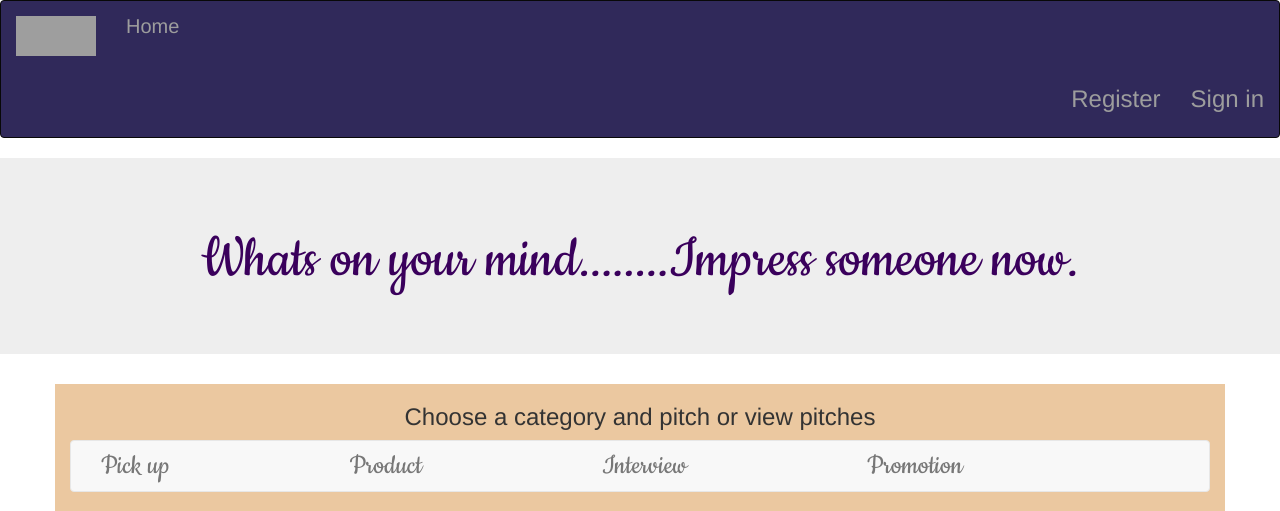
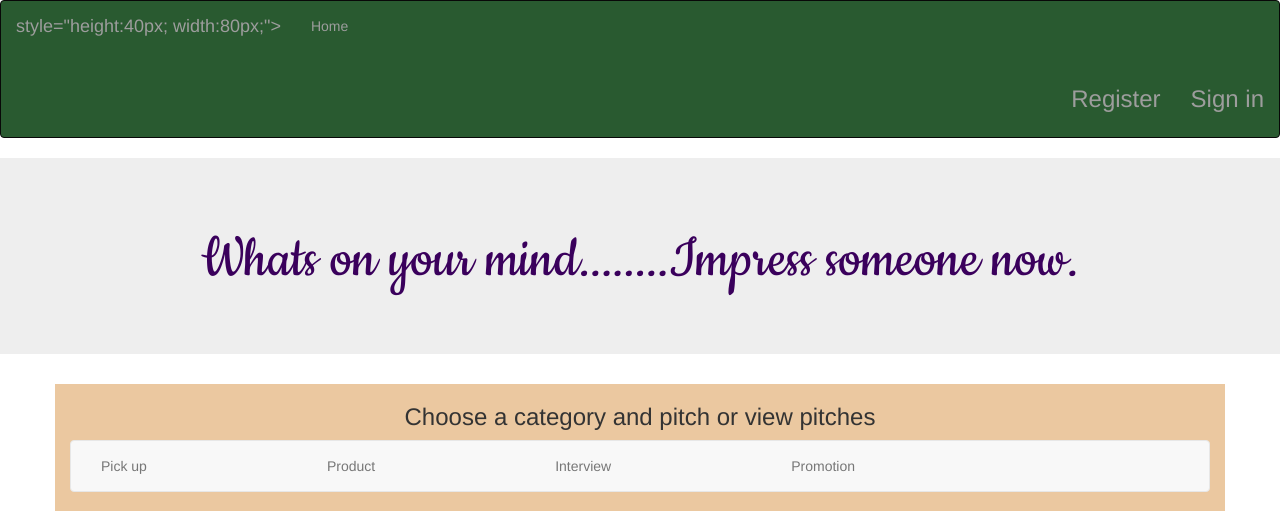
Before and after one commit to Rickyngotho/pitch, a Flask app: page / in a window 1280 px wide. Shown: the top 511 px of the page. Run offline with Flask 2, Linux system fonts and the light colour scheme; data that the repository does not hold is empty; some libraries are stand-ins or nearby versions; some web fonts are replaced; grey boxes are pictures that could not be loaded.

Commit message:
add changes

```diff
--- a/app/templates/navbar.html
+++ b/app/templates/navbar.html
@@ -1,7 +1,7 @@
 <link href="https://fonts.googleapis.com/css?family=Fontdiner+Swanky" rel="stylesheet">
 
 
-<div class="navbar navbar-inverse" role="navigation" style="background-color: rgb(48, 41, 90);">
+<div class="navbar navbar-inverse" role="navigation" style="background-color: rgb(41, 90, 48);">
     <div class="container-fluid">
         <div class="navbar-header">
             <button type="button" class="navbar-toggle" data-toggle="collapse" data-target=".navbar-collapse">
@@ -11,12 +11,12 @@
                 <span class="icon-bar"></span>
 
             </button>
-            <a class="navbar-brand" href="/"><img src="https://static1.squarespace.com/static/58067cd5725e25f7f2f7d64f/t/5a5d20b58165f5ec9d0c636a/1516052677783/Pitch-Logo.png?format=1000w" alt="" style="height:40px; width:80px;"></a>
+            <a class="navbar-brand" href="/">style="height:40px; width:80px;"></a>
 
         </div>
         <div class="navbar-collapse collapse">
             <ul class="nav navbar-nav">
-                <li style="font-size:20px;"><a href="/">Home</a></li>
+                <li><a href="/">Home</a></li>
 
         </div>
 
@@ -36,11 +36,11 @@
     </div>
 
 </div>
-
+<!--
 <style>
 #pro{
     font-family: 'Cookie', cursive;
     font-size: 30px;
 
 }
-</style>
+</style> -->
```
